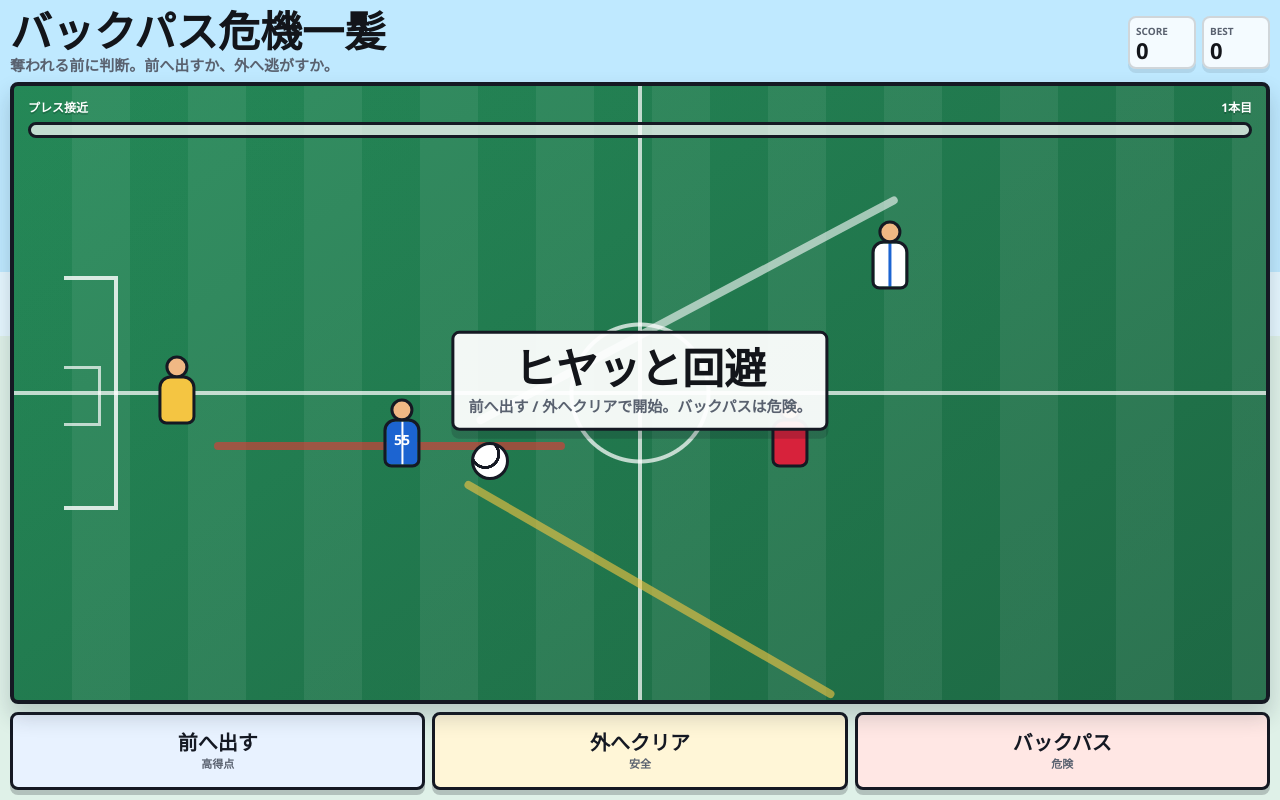
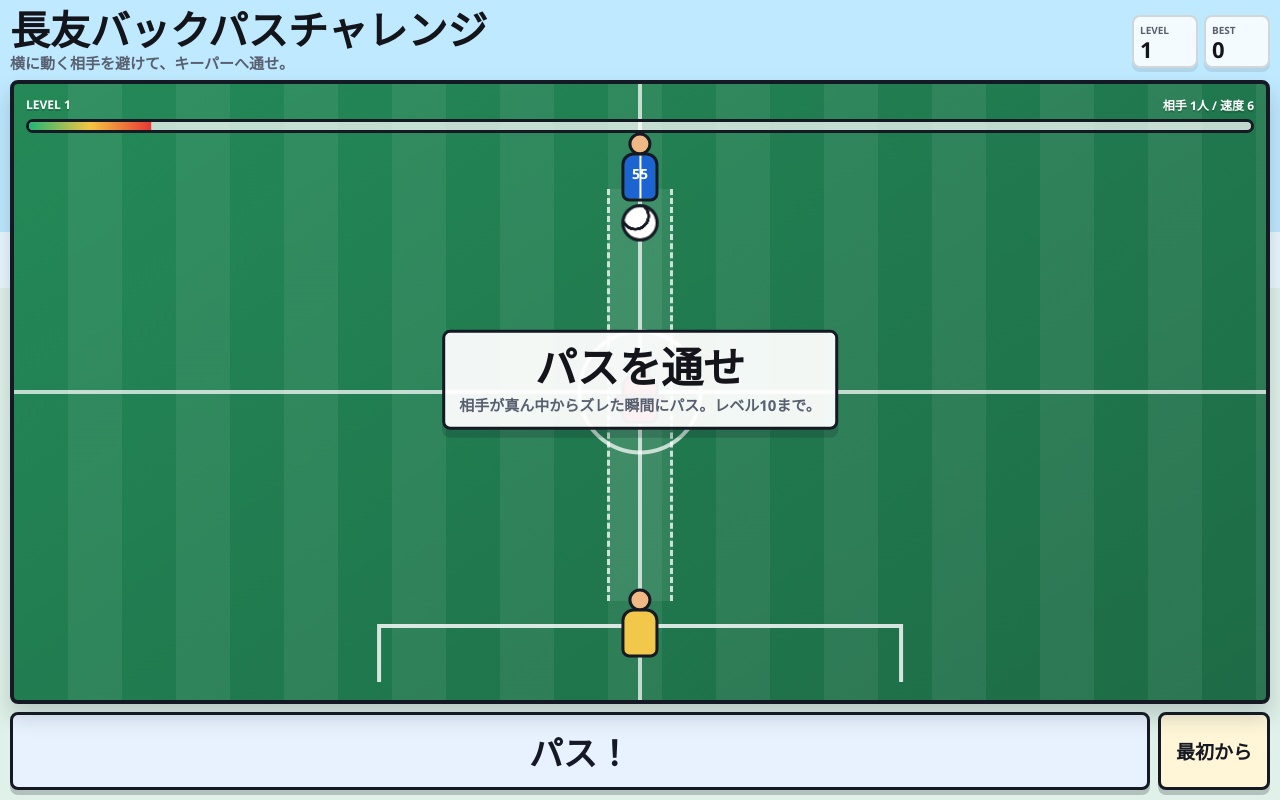
Before and after one commit to kansai0241-ops/nagatomo-game, a website: page index.html in a window 1280 px wide. Drawn offline with Linux system fonts and the light colour scheme.

Commit message:
Build staged back pass timing game

```diff
--- a/index.html
+++ b/index.html
@@ -3,18 +3,17 @@
 <head>
   <meta charset="utf-8">
   <meta name="viewport" content="width=device-width, initial-scale=1, viewport-fit=cover">
-  <title>バックパス危機一髪</title>
+  <title>長友バックパスチャレンジ</title>
   <style>
     :root {
       --ink: #13151a;
-      --muted: #59616f;
+      --muted: #58606f;
       --line: rgba(255, 255, 255, 0.72);
       --blue: #1c64d1;
-      --red: #e53935;
-      --yellow: #f4c542;
-      --green: #168754;
-      --grass: #17814d;
-      --grass-dark: #0f5f38;
+      --red: #d82d3f;
+      --yellow: #f2c84b;
+      --grass: #16824d;
+      --grass-dark: #0f623b;
     }
 
     * {
@@ -60,7 +59,7 @@
       grid-template-rows: auto 1fr auto;
       gap: 8px;
       padding: max(10px, env(safe-area-inset-top)) 10px max(10px, env(safe-area-inset-bottom));
-      background: linear-gradient(#bfe9ff 0 34%, #e6f7ff 34% 42%, #dff1e8 42% 100%);
+      background: linear-gradient(#bfe9ff 0 29%, #eaf8ff 29% 36%, #dff1e8 36% 100%);
     }
 
     header {
@@ -73,7 +72,7 @@
 
     h1 {
       margin: 0;
-      font-size: clamp(22px, 7vw, 42px);
+      font-size: clamp(21px, 6.4vw, 40px);
       line-height: 1;
       letter-spacing: 0;
     }
@@ -81,14 +80,14 @@
     .subtitle {
       margin: 4px 0 0;
       color: var(--muted);
-      font-size: clamp(12px, 3.4vw, 15px);
+      font-size: clamp(12px, 3.3vw, 15px);
       font-weight: 800;
       line-height: 1.2;
     }
 
     .scoreboard {
       display: grid;
-      grid-template-columns: repeat(2, 68px);
+      grid-template-columns: repeat(2, 66px);
       gap: 6px;
     }
 
@@ -125,36 +124,37 @@
       background:
         linear-gradient(var(--line), var(--line)) 0 50% / 100% 4px no-repeat,
         linear-gradient(90deg, var(--line), var(--line)) 50% 0 / 4px 100% no-repeat,
-        radial-gradient(circle at 50% 50%, transparent 0 66px, var(--line) 67px 70px, transparent 71px),
-        repeating-linear-gradient(90deg, rgba(255, 255, 255, 0.06) 0 58px, rgba(255, 255, 255, 0.12) 58px 116px),
+        radial-gradient(circle at 50% 50%, transparent 0 58px, var(--line) 59px 62px, transparent 63px),
+        repeating-linear-gradient(90deg, rgba(255, 255, 255, 0.06) 0 54px, rgba(255, 255, 255, 0.12) 54px 108px),
         linear-gradient(145deg, var(--grass), var(--grass-dark));
       box-shadow: 0 12px 22px rgba(19, 39, 49, 0.2);
       user-select: none;
     }
 
+    .pass-lane {
+      position: absolute;
+      left: 50%;
+      top: 17%;
+      bottom: 16%;
+      width: clamp(44px, 13vw, 66px);
+      transform: translateX(-50%);
+      border-left: 3px dashed rgba(255, 255, 255, 0.76);
+      border-right: 3px dashed rgba(255, 255, 255, 0.76);
+      background: rgba(255, 255, 255, 0.08);
+    }
+
     .goal {
       position: absolute;
-      left: 4%;
-      top: 31%;
-      width: 54px;
-      height: 38%;
+      left: 50%;
+      bottom: 3%;
+      width: 42%;
+      height: 58px;
+      transform: translateX(-50%);
       border: 4px solid rgba(255, 255, 255, 0.82);
-      border-left: 0;
-    }
-
-    .goal::before {
-      content: "";
-      position: absolute;
-      left: 0;
-      top: 38%;
-      width: 34px;
-      height: 24%;
-      border: 3px solid rgba(255, 255, 255, 0.7);
-      border-left: 0;
+      border-bottom: 0;
     }
 
     .player,
-    .teammate,
     .keeper,
     .opponent,
     .ball {
@@ -164,32 +164,27 @@
     }
 
     .player,
-    .teammate,
     .keeper,
     .opponent {
-      width: clamp(36px, 10vw, 58px);
-      height: clamp(46px, 13vw, 76px);
+      width: clamp(38px, 10.5vw, 58px);
+      height: clamp(50px, 13vw, 76px);
+      z-index: 4;
     }
 
     .player {
-      left: 31%;
-      top: 57%;
-    }
-
-    .teammate {
-      left: 70%;
-      top: 28%;
+      left: 50%;
+      top: 14%;
     }
 
     .keeper {
-      left: 13%;
-      top: 50%;
+      left: 50%;
+      top: 88%;
     }
 
     .opponent {
-      left: var(--press-x, 62%);
-      top: 57%;
-      transition: left 0.08s linear;
+      left: var(--x, 50%);
+      top: var(--y, 50%);
+      z-index: 5;
     }
 
     .kit {
@@ -214,16 +209,12 @@
       font-weight: 900;
     }
 
-    .teammate .kit {
-      background: linear-gradient(90deg, #fff 0 46%, var(--blue) 46% 54%, #fff 54%);
-    }
-
     .keeper .kit {
-      background: #f4c542;
+      background: var(--yellow);
     }
 
     .opponent .kit {
-      background: #d7223b;
+      background: var(--red);
     }
 
     .head {
@@ -242,61 +233,52 @@
       background: #d79a68;
     }
 
+    .opponent::after {
+      content: "";
+      position: absolute;
+      left: 50%;
+      top: 58%;
+      width: 86%;
+      height: 8px;
+      transform: translate(-50%, -50%);
+      border-radius: 999px;
+      background: #151923;
+    }
+
     .ball {
-      left: var(--ball-x, 38%);
-      top: var(--ball-y, 61%);
-      width: clamp(24px, 7vw, 38px);
+      left: 50%;
+      top: 22%;
+      width: clamp(24px, 7vw, 36px);
       aspect-ratio: 1;
       border: 3px solid #151923;
       border-radius: 50%;
       background: radial-gradient(circle at 35% 28%, #fff 0 38%, #151923 39% 48%, #fff 49%);
-      transition: left 0.24s ease, top 0.24s ease;
-      z-index: 5;
+      z-index: 7;
     }
 
-    .lane {
-      position: absolute;
-      height: 8px;
-      border-radius: 999px;
-      opacity: 0.76;
-      transform-origin: 0 50%;
-      pointer-events: none;
+    .ball.ready {
+      animation: ball-idle 0.55s infinite alternate ease-in-out;
     }
 
-    .lane.forward {
-      left: 37%;
-      top: 54%;
-      width: 38%;
-      transform: rotate(-28deg);
-      background: rgba(255, 255, 255, 0.78);
+    .ball.passing {
+      transition: top 0.42s linear, left 0.42s linear;
     }
 
-    .lane.clear {
-      left: 36%;
-      top: 64%;
-      width: 34%;
-      transform: rotate(30deg);
-      background: rgba(244, 197, 66, 0.8);
+    .ball.caught {
+      transition: top 0.14s ease, left 0.14s ease;
     }
 
-    .lane.back {
-      left: 16%;
-      top: 58%;
-      width: 28%;
-      background: rgba(229, 57, 53, 0.8);
+    .level-banner {
+      position: absolute;
+      left: 12px;
+      right: 12px;
+      top: 12px;
+      z-index: 9;
+      display: grid;
+      gap: 5px;
     }
 
-    .danger {
-      position: absolute;
-      left: 14px;
-      right: 14px;
-      top: 12px;
-      display: grid;
-      gap: 6px;
-      z-index: 8;
-    }
-
-    .danger-label {
+    .level-row {
       display: flex;
       justify-content: space-between;
       color: #fff;
@@ -305,18 +287,18 @@
       text-shadow: 0 2px 0 rgba(0, 0, 0, 0.18);
     }
 
-    .danger-track {
-      height: 16px;
+    .meter {
+      height: 14px;
       overflow: hidden;
       border: 3px solid #151923;
       border-radius: 999px;
       background: rgba(255, 255, 255, 0.72);
     }
 
-    .danger-fill {
+    .meter-fill {
       width: 100%;
       height: 100%;
-      transform: scaleX(0);
+      transform: scaleX(0.1);
       transform-origin: 0 50%;
       background: linear-gradient(90deg, #22b573, #f4c542, #e53935);
     }
@@ -325,7 +307,7 @@
       position: absolute;
       left: 50%;
       top: 48%;
-      z-index: 10;
+      z-index: 12;
       min-width: min(320px, calc(100% - 32px));
       max-width: calc(100% - 32px);
       padding: 12px 14px;
@@ -351,48 +333,38 @@
 
     .controls {
       display: grid;
-      grid-template-columns: repeat(3, minmax(0, 1fr));
-      gap: 7px;
+      grid-template-columns: 1fr 112px;
+      gap: 8px;
       min-height: 78px;
     }
 
-    .controls button {
+    .pass-button {
       min-height: 70px;
-      padding: 8px 4px;
-      font-size: clamp(15px, 4.5vw, 20px);
-      line-height: 1.15;
+      background: #e8f2ff;
+      font-size: clamp(22px, 7vw, 34px);
     }
 
-    .controls small {
-      display: block;
-      margin-top: 4px;
-      color: var(--muted);
-      font-size: 11px;
-      font-weight: 900;
+    .reset-button {
+      min-height: 70px;
+      background: #fff6d7;
+      font-size: clamp(15px, 4.2vw, 19px);
     }
 
-    .primary {
-      background: #e8f2ff;
-    }
-
-    .clear {
-      background: #fff6d7;
-    }
-
-    .risky {
-      background: #ffe7e4;
+    @keyframes ball-idle {
+      from { transform: translate(-50%, -50%) scale(1); }
+      to { transform: translate(-50%, -42%) scale(1.04); }
     }
 
     @media (max-height: 620px) {
       .app {
+        min-height: 0;
         gap: 6px;
         padding-top: 6px;
         padding-bottom: 6px;
-        min-height: 0;
       }
 
       header {
-        min-height: 54px;
+        min-height: 52px;
       }
 
       .subtitle {
@@ -400,7 +372,7 @@
       }
 
       .scorebox {
-        min-height: 46px;
+        min-height: 44px;
       }
 
       .scorebox strong {
@@ -408,10 +380,11 @@
       }
 
       .controls {
-        min-height: 64px;
+        min-height: 62px;
       }
 
-      .controls button {
+      .pass-button,
+      .reset-button {
         min-height: 58px;
       }
     }
@@ -421,169 +394,221 @@
   <main class="app">
     <header>
       <div>
-        <h1>バックパス危機一髪</h1>
-        <p class="subtitle">奪われる前に判断。前へ出すか、外へ逃がすか。</p>
+        <h1>長友バックパスチャレンジ</h1>
+        <p class="subtitle">横に動く相手を避けて、キーパーへ通せ。</p>
       </div>
       <div class="scoreboard" aria-live="polite">
         <div class="scorebox">
-          <span>SCORE</span>
-          <strong id="score">0</strong>
+          <span>LEVEL</span>
+          <strong id="levelText">1</strong>
         </div>
         <div class="scorebox">
           <span>BEST</span>
-          <strong id="best">0</strong>
+          <strong id="bestText">0</strong>
         </div>
       </div>
     </header>
 
-    <section class="stage" id="stage" aria-label="バックパス危機一髪 ゲーム画面">
+    <section class="stage" id="stage" aria-label="長友バックパスチャレンジ ゲーム画面">
+      <div class="pass-lane"></div>
       <div class="goal"></div>
-      <div class="danger">
-        <div class="danger-label">
-          <span>プレス接近</span>
-          <span id="round">1本目</span>
+
+      <div class="level-banner">
+        <div class="level-row">
+          <span id="levelName">LEVEL 1</span>
+          <span id="speedText">相手 1人</span>
         </div>
-        <div class="danger-track">
-          <div class="danger-fill" id="dangerFill"></div>
+        <div class="meter">
+          <div class="meter-fill" id="meterFill"></div>
         </div>
       </div>
 
-      <div class="lane forward"></div>
-      <div class="lane clear"></div>
-      <div class="lane back"></div>
-
+      <div class="player" aria-hidden="true"><div class="head"></div><div class="kit"></div></div>
       <div class="keeper" aria-hidden="true"><div class="head"></div><div class="kit"></div></div>
-      <div class="teammate" aria-hidden="true"><div class="head"></div><div class="kit"></div></div>
-      <div class="player" aria-hidden="true"><div class="head"></div><div class="kit"></div></div>
-      <div class="opponent" id="opponent" aria-hidden="true"><div class="head"></div><div class="kit"></div></div>
-      <div class="ball" id="ball" aria-hidden="true"></div>
+      <div class="ball ready" id="ball" aria-hidden="true"></div>
+      <div id="opponents"></div>
 
       <div class="callout" id="message">
-        ヒヤッと回避
-        <small>前へ出す / 外へクリアで開始。バックパスは危険。</small>
+        パスを通せ
+        <small>相手が真ん中からズレた瞬間にパス。レベル10まで。</small>
       </div>
     </section>
 
     <nav class="controls" aria-label="操作">
-      <button class="primary" id="forwardButton" type="button">前へ出す<small>高得点</small></button>
-      <button class="clear" id="clearButton" type="button">外へクリア<small>安全</small></button>
-      <button class="risky" id="backButton" type="button">バックパス<small>危険</small></button>
+      <button class="pass-button" id="passButton" type="button">パス！</button>
+      <button class="reset-button" id="resetButton" type="button">最初から</button>
     </nav>
   </main>
 
   <script>
-    const stage = document.getElementById("stage");
     const ball = document.getElementById("ball");
-    const opponent = document.getElementById("opponent");
+    const opponentsEl = document.getElementById("opponents");
     const message = document.getElementById("message");
-    const dangerFill = document.getElementById("dangerFill");
-    const scoreEl = document.getElementById("score");
-    const bestEl = document.getElementById("best");
-    const roundEl = document.getElementById("round");
-    const forwardButton = document.getElementById("forwardButton");
-    const clearButton = document.getElementById("clearButton");
-    const backButton = document.getElementById("backButton");
+    const levelText = document.getElementById("levelText");
+    const bestText = document.getElementById("bestText");
+    const levelName = document.getElementById("levelName");
+    const speedText = document.getElementById("speedText");
+    const meterFill = document.getElementById("meterFill");
+    const passButton = document.getElementById("passButton");
+    const resetButton = document.getElementById("resetButton");
+
+    const levels = [
+      { speed: 0.55, count: 1, width: 13, pass: 520 },
+      { speed: 0.72, count: 1, width: 15, pass: 500 },
+      { speed: 0.9, count: 1, width: 17, pass: 480 },
+      { speed: 1.08, count: 2, width: 15, pass: 465 },
+      { speed: 1.28, count: 2, width: 17, pass: 450 },
+      { speed: 1.48, count: 2, width: 19, pass: 435 },
+      { speed: 1.72, count: 3, width: 17, pass: 420 },
+      { speed: 2.02, count: 3, width: 19, pass: 400 },
+      { speed: 2.38, count: 3, width: 21, pass: 380 },
+      { speed: 5.8, count: 4, width: 30, pass: 330 },
+    ];
 
     const state = {
+      level: 1,
       running: false,
-      over: false,
-      score: 0,
-      round: 1,
-      pressure: 0,
+      passing: false,
+      cleared: false,
       lastTime: 0,
-      messageTimer: 0,
-      best: Number(localStorage.getItem("backPassBest") || 0),
+      time: 0,
+      best: Number(localStorage.getItem("backPassStageBest") || 0),
+      opponents: [],
     };
 
-    bestEl.textContent = state.best;
+    bestText.textContent = state.best;
 
-    function reset() {
+    function startGame() {
+      state.level = 1;
+      state.cleared = false;
+      startLevel();
+    }
+
+    function startLevel() {
       state.running = true;
-      state.over = false;
-      state.score = 0;
-      state.round = 1;
-      state.pressure = 0;
+      state.passing = false;
       state.lastTime = performance.now();
-      setBall("38%", "61%");
-      message.hidden = true;
+      state.time = 0;
+      resetBall();
+      createOpponents();
       updateHud();
+      flash(`LEVEL ${state.level}`, "タイミングよくパスを押せ", 760);
       requestAnimationFrame(tick);
     }
 
-    function setBall(x, y) {
-      ball.style.setProperty("--ball-x", x);
-      ball.style.setProperty("--ball-y", y);
+    function createOpponents() {
+      opponentsEl.innerHTML = "";
+      state.opponents = [];
+      const cfg = levels[state.level - 1];
+      const yPositions = cfg.count === 1 ? [50] : cfg.count === 2 ? [43, 58] : cfg.count === 3 ? [38, 51, 64] : [34, 45, 57, 68];
+
+      yPositions.forEach((y, index) => {
+        const el = document.createElement("div");
+        el.className = "opponent";
+        el.innerHTML = '<div class="head"></div><div class="kit"></div>';
+        opponentsEl.appendChild(el);
+        state.opponents.push({
+          el,
+          y,
+          phase: index * 1.37,
+          direction: index % 2 === 0 ? 1 : -1,
+        });
+      });
+    }
+
+    function resetBall() {
+      ball.className = "ball ready";
+      ball.style.left = "50%";
+      ball.style.top = "22%";
     }
 
     function updateHud() {
-      scoreEl.textContent = state.score;
-      bestEl.textContent = state.best;
-      roundEl.textContent = `${state.round}本目`;
-      dangerFill.style.transform = `scaleX(${Math.min(1, state.pressure)})`;
-      const pressX = 62 - state.pressure * 22;
-      opponent.style.setProperty("--press-x", `${pressX}%`);
+      const cfg = levels[state.level - 1];
+      levelText.textContent = state.level;
+      bestText.textContent = state.best;
+      levelName.textContent = `LEVEL ${state.level}`;
+      speedText.textContent = `相手 ${cfg.count}人 / 速度 ${Math.round(cfg.speed * 10)}`;
+      meterFill.style.transform = `scaleX(${state.level / 10})`;
     }
 
-    function flash(text, detail, duration = 620) {
+    function flash(text, detail, duration = 640) {
       message.innerHTML = `${text}<small>${detail}</small>`;
       message.hidden = false;
-      clearTimeout(state.messageTimer);
-      state.messageTimer = setTimeout(() => {
-        if (state.running) message.hidden = true;
+      clearTimeout(flash.timer);
+      flash.timer = setTimeout(() => {
+        if (state.running && !state.passing) message.hidden = true;
       }, duration);
     }
 
-    function nextRound(points, text, detail, ballX, ballY) {
-      state.score += points;
-      state.round += 1;
-      state.pressure = Math.max(0, state.pressure * 0.18);
-      setBall(ballX, ballY);
-      flash(text, detail);
-      setTimeout(() => {
-        if (!state.running) return;
-        setBall("38%", "61%");
-      }, 260);
-      updateHud();
+    function opponentX(opponent, cfg) {
+      const wave = Math.sin(state.time * cfg.speed * opponent.direction + opponent.phase);
+      return 50 + wave * 34;
     }
 
-    function choose(action) {
+    function updateOpponents() {
+      const cfg = levels[state.level - 1];
+      state.opponents.forEach((opponent) => {
+        const x = opponentX(opponent, cfg);
+        opponent.x = x;
+        opponent.el.style.setProperty("--x", `${x}%`);
+        opponent.el.style.setProperty("--y", `${opponent.y}%`);
+      });
+    }
+
+    function pass() {
+      if (state.cleared) return;
       if (!state.running) {
-        reset();
+        startGame();
+        return;
+      }
+      if (state.passing) return;
+
+      state.passing = true;
+      ball.className = "ball passing";
+      ball.style.left = "50%";
+      ball.style.top = "88%";
+
+      const cfg = levels[state.level - 1];
+      const caughtBy = state.opponents.find((opponent) => Math.abs(opponent.x - 50) < cfg.width);
+      setTimeout(() => {
+        if (caughtBy) {
+          ball.className = "ball caught";
+          ball.style.left = `${caughtBy.x}%`;
+          ball.style.top = `${caughtBy.y}%`;
+          gameOver();
+          return;
+        }
+        clearLevel();
+      }, cfg.pass);
+    }
+
+    function clearLevel() {
+      if (state.level > state.best) {
+        state.best = state.level;
+        localStorage.setItem("backPassStageBest", String(state.best));
+      }
+
+      if (state.level === 10) {
+        state.running = false;
+        state.cleared = true;
+        updateHud();
+        message.innerHTML = "完全クリア！<small>レベル10の1%を通した。これはブラボー。</small>";
+        message.hidden = false;
         return;
       }
 
-      const panic = state.pressure > 0.72;
-      const tight = state.pressure > 0.52;
-
-      if (action === "forward") {
-        const bonus = panic ? 180 : tight ? 130 : 90;
-        nextRound(bonus, "ナイス判断", "前へつけてプレス脱出", "72%", "29%");
-        return;
-      }
-
-      if (action === "clear") {
-        nextRound(65, "まず安全", "外へ逃がしてヒヤッと回避", "78%", "78%");
-        return;
-      }
-
-      if (panic || tight) {
-        endGame("奪われた！", "バックパスを読まれてヒヤッ。画面タップで再挑戦");
-        setBall("27%", "55%");
-        return;
-      }
-
-      nextRound(25, "ギリセーフ", "余裕がある時だけバックパス成功", "14%", "50%");
+      state.level += 1;
+      state.running = false;
+      updateHud();
+      flash("クリア！", `次はLEVEL ${state.level}`, 700);
+      setTimeout(startLevel, 760);
     }
 
-    function endGame(text, detail) {
+    function gameOver() {
       state.running = false;
-      state.over = true;
-      if (state.score > state.best) {
-        state.best = state.score;
-        localStorage.setItem("backPassBest", String(state.best));
-      }
+      state.passing = false;
       updateHud();
-      message.innerHTML = `${text}<small>スコア ${state.score} / ${detail}</small>`;
+      message.innerHTML = `奪われた！<small>到達LEVEL ${state.level} / パスで再挑戦</small>`;
       message.hidden = false;
     }
 
@@ -591,35 +616,23 @@
       if (!state.running) return;
       const dt = Math.min(0.04, (now - state.lastTime) / 1000);
       state.lastTime = now;
-      state.pressure += dt * (0.22 + state.round * 0.018);
-
-      if (state.pressure >= 1) {
-        endGame("判断遅れ！", "奪われる前に前へ出すか外へクリア");
-        return;
-      }
-
-      updateHud();
+      state.time += dt;
+      updateOpponents();
       requestAnimationFrame(tick);
     }
 
-    forwardButton.addEventListener("click", () => choose("forward"));
-    clearButton.addEventListener("click", () => choose("clear"));
-    backButton.addEventListener("click", () => choose("back"));
-    stage.addEventListener("pointerdown", () => {
-      if (!state.running) reset();
-    });
-
+    passButton.addEventListener("click", pass);
+    resetButton.addEventListener("click", startGame);
     window.addEventListener("keydown", (event) => {
-      if (event.code === "ArrowUp" || event.code === "KeyF") choose("forward");
-      if (event.code === "ArrowRight" || event.code === "KeyC") choose("clear");
-      if (event.code === "ArrowLeft" || event.code === "KeyB") choose("back");
-      if (event.code === "Space") {
+      if (event.code === "Space" || event.code === "Enter") {
         event.preventDefault();
-        if (!state.running) reset();
+        pass();
       }
     });
 
     updateHud();
+    createOpponents();
+    updateOpponents();
   </script>
 </body>
 </html>
--- a/package.json
+++ b/package.json
@@ -2,7 +2,7 @@
   "name": "nagatomo-back-pass-panic",
   "version": "1.0.0",
   "private": true,
-  "description": "A simple mobile browser game about escaping a risky back pass under pressure.",
+  "description": "A simple mobile timing game about passing a risky back pass through moving opponents.",
   "scripts": {
     "start": "node server.js"
   }
```
